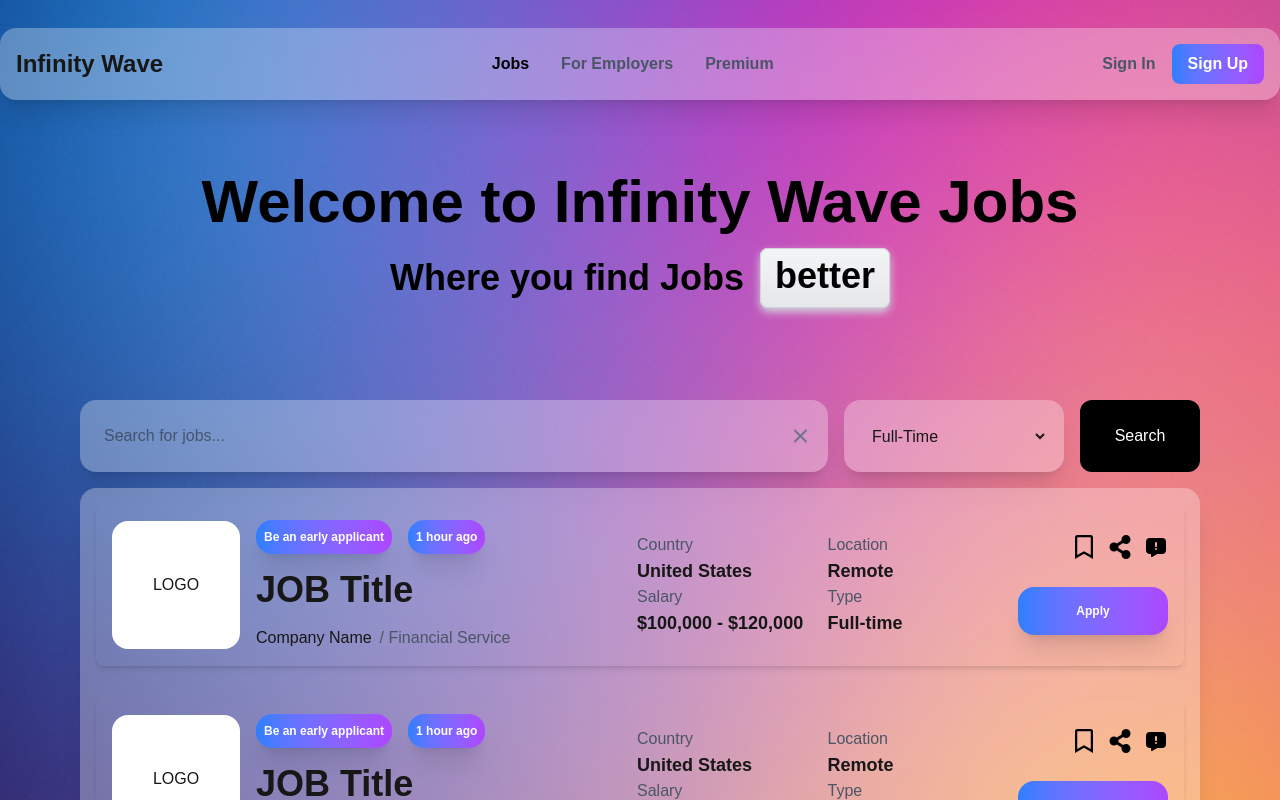
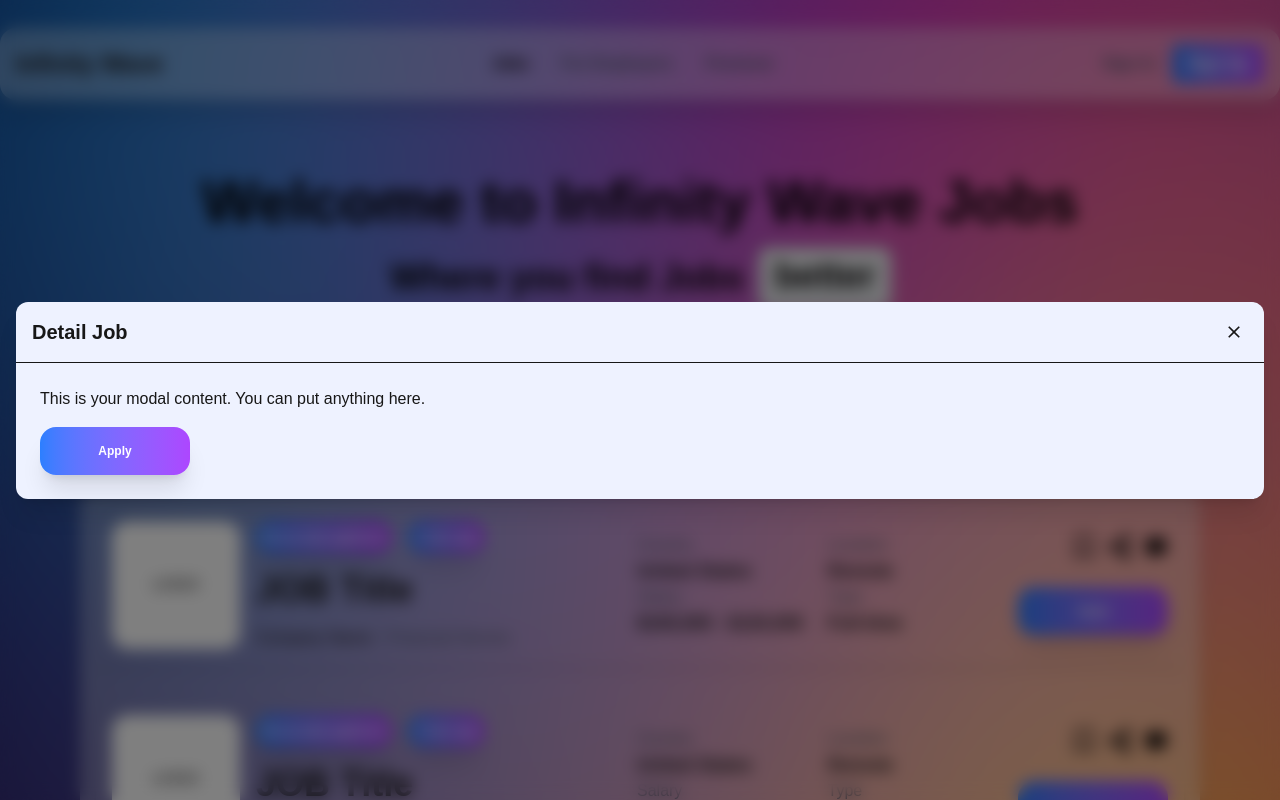
Before and after one commit to twinedo/infinity-wave-jobs, a Next.js app: page / in a window 1280 px wide. Both pictures are taken after a click on the element 640 px from the left and 585 px from the top of the page. Shown: the top 800 px of the page. Built offline with nearby package versions, Linux system fonts and the light colour scheme.

Commit message:
add modal component

```diff
--- /dev/null
+++ b/src/components/ui/modal.tsx
@@ -0,0 +1,64 @@
+import React, { ReactNode } from 'react';
+import { MdClose } from "react-icons/md";
+
+type ModalProps = {
+  isOpen: boolean;
+  onClose: () => void;
+  children: ReactNode;
+  title?: string;
+  closeButton?: boolean;
+  overlayClassName?: string;
+  modalClassName?: string;
+  contentClassName?: string;
+  bgPrimary?: string; // Your custom background class
+};
+
+export const Modal = ({
+  isOpen,
+  onClose,
+  children,
+  title,
+  closeButton = true,
+  overlayClassName = '',
+  modalClassName = '',
+  contentClassName = '',
+  bgPrimary = 'bg-white dark:bg-gray-800', // Default if not provided
+}: ModalProps) => {
+  if (!isOpen) return null;
+
+  return (
+    <div className={`fixed inset-0 z-50 flex items-center justify-center p-4 ${overlayClassName}`}>
+      {/* Overlay */}
+      <div
+        className="absolute inset-0 bg-black/50 backdrop-blur-sm"
+        onClick={onClose}
+      />
+
+      {/* Modal container */}
+      <div
+        className={`relative w-full max-w-7xl rounded-xl shadow-xl ${bgPrimary} ${modalClassName}`}
+        onClick={(e) => e.stopPropagation()}
+      >
+        {/* Header */}
+        {(title || closeButton) && (
+          <div className="flex items-center justify-between p-4 border-b">
+            <h3 className="text-xl font-semibold">{title}</h3>
+            {closeButton && (
+              <button
+                onClick={onClose}
+                className="p-1 rounded-full hover:bg-gray-200 dark:hover:bg-gray-700"
+              >
+                <MdClose className="w-5 h-5" />
+              </button>
+            )}
+          </div>
+        )}
+
+        {/* Content */}
+        <div className={`p-6 ${contentClassName}`}>
+          {children}
+        </div>
+      </div>
+    </div>
+  );
+};
--- a/src/features/board/components/button-apply.tsx
+++ b/src/features/board/components/button-apply.tsx
@@ -1,6 +1,8 @@
-export const ButtonApply = () => {
+import { ComponentPropsWithoutRef } from "react";
+
+export const ButtonApply = (props: ComponentPropsWithoutRef<"button">) => {
   return (
-    <button className="bg-gradient-to-r cursor-pointer from-blue-500 to-purple-500 text-[12px] h-[48px] w-[150px] text-white p-2 rounded-2xl font-bold shadow-xl hover:shadow-2xl hover:from-purple-500 hover:to-blue-500 transition-shadow">
+    <button className="bg-gradient-to-r cursor-pointer from-blue-500 to-purple-500 text-[12px] h-[48px] w-[150px] text-white p-2 rounded-2xl font-bold shadow-xl hover:shadow-2xl hover:from-purple-500 hover:to-blue-500 transition-shadow" {...props}>
       Apply
     </button>
   );
--- a/src/features/board/components/item-post.tsx
+++ b/src/features/board/components/item-post.tsx
@@ -1,9 +1,21 @@
+'use client'
+import { useState } from "react";
 import { ActionPost } from "./action-post";
 import { ButtonApply } from "./button-apply";
+import { Modal } from "@/components/ui/modal";
 
-export const ItemPost = () => {
+type ItemPostProps = {
+  onClick?: () => void
+}
+
+export const ItemPost = (props: ItemPostProps) => {
+  const {onClick} = props;
+
   return (
-    <div className="flex flex-row items-center justify-between w-full max-w-7xl p-4 gap-x-4 rounded-lg shadow-md hover:shadow-lg transition-shadow cursor-pointer">
+    <div
+      className="flex flex-row items-center justify-between w-full max-w-7xl p-4 gap-x-4 rounded-lg shadow-md hover:shadow-lg transition-shadow cursor-pointer"
+      onClick={onClick}
+      >
       <div>
         <div className="p-4 rounded-2xl flex items-center justify-center bg-white w-32 h-32">
           LOGO
@@ -46,8 +58,9 @@ export const ItemPost = () => {
       </div>
       <div className="flex flex-col items-end justify-between gap-y-7">
         <ActionPost />
-        <ButtonApply />
+        <ButtonApply onClick={onClick} />
       </div>
+
     </div>
   );
 };
--- a/src/features/board/index.tsx
+++ b/src/features/board/index.tsx
@@ -1,10 +1,15 @@
+"use client";
 import { bgPrimary } from "@/lib/utils/const";
 import { ButtonSearch } from "./components/button-search";
 import { SearchBox } from "./components/searchbox";
 import { SelectType } from "./components/select-type";
 import { ItemPost } from "./components/item-post";
+import { Modal } from "@/components/ui/modal";
+import { useState } from "react";
+import { ButtonApply } from "./components/button-apply";
 
 export const Board = () => {
+  const [isModalOpen, setIsModalOpen] = useState(false);
   return (
     <div className="w-full max-w-7xl mx-auto flex flex-col gap-y-4">
       <div className="flex flex-row items-center gap-x-4">
@@ -17,10 +22,21 @@ export const Board = () => {
           bgPrimary + " flex flex-col items-center justify-center p-4 gap-y-8"
         }
       >
-        <ItemPost />
-        <ItemPost />
-        <ItemPost />
+        <ItemPost onClick={() => setIsModalOpen(true)} />
+        <ItemPost onClick={() => setIsModalOpen(true)} />
+        <ItemPost onClick={() => setIsModalOpen(true)} />
       </div>
+      <Modal
+        isOpen={isModalOpen}
+        onClose={() => setIsModalOpen(false)}
+        title="Detail Job"
+        bgPrimary="bg-indigo-50"
+        modalClassName="max-w-7xl"
+        contentClassName="flex flex-col gap-4"
+      >
+        <p>This is your modal content. You can put anything here.</p>
+        <ButtonApply />
+      </Modal>
     </div>
   );
 };
```
